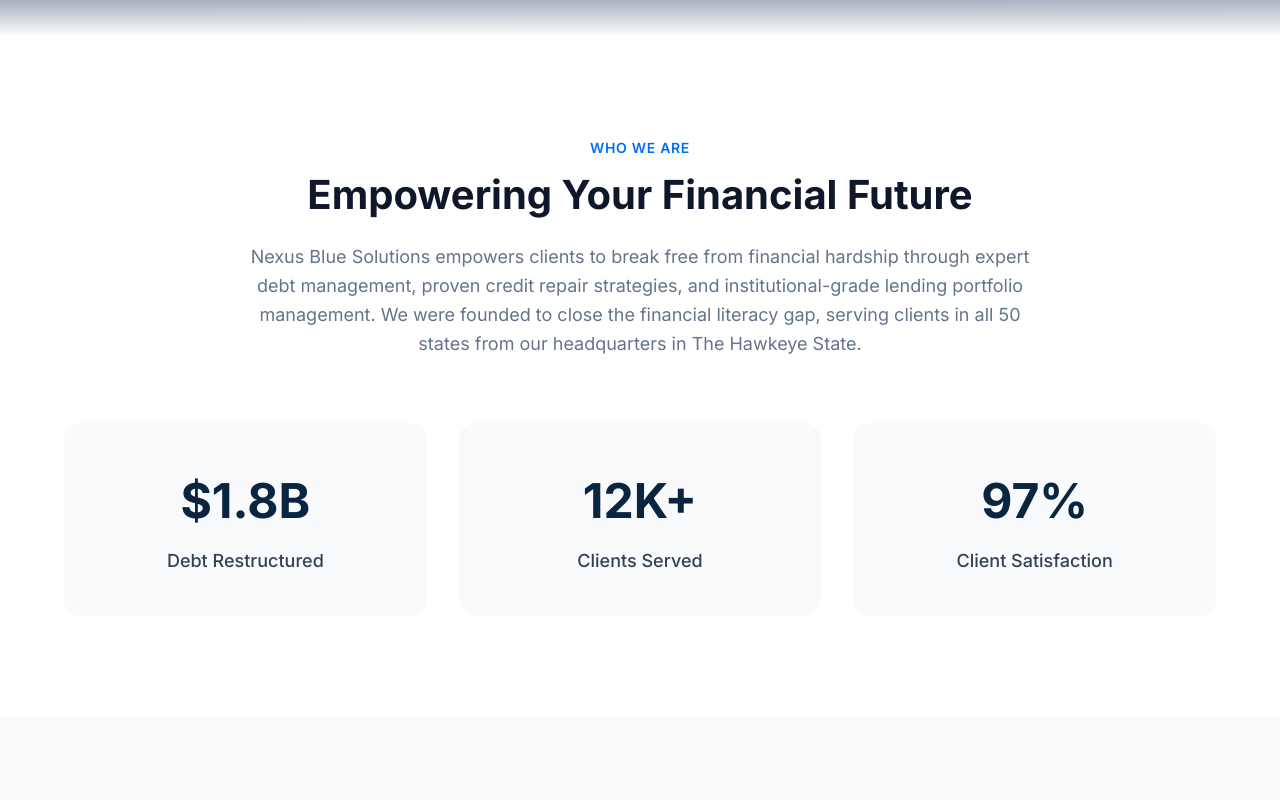
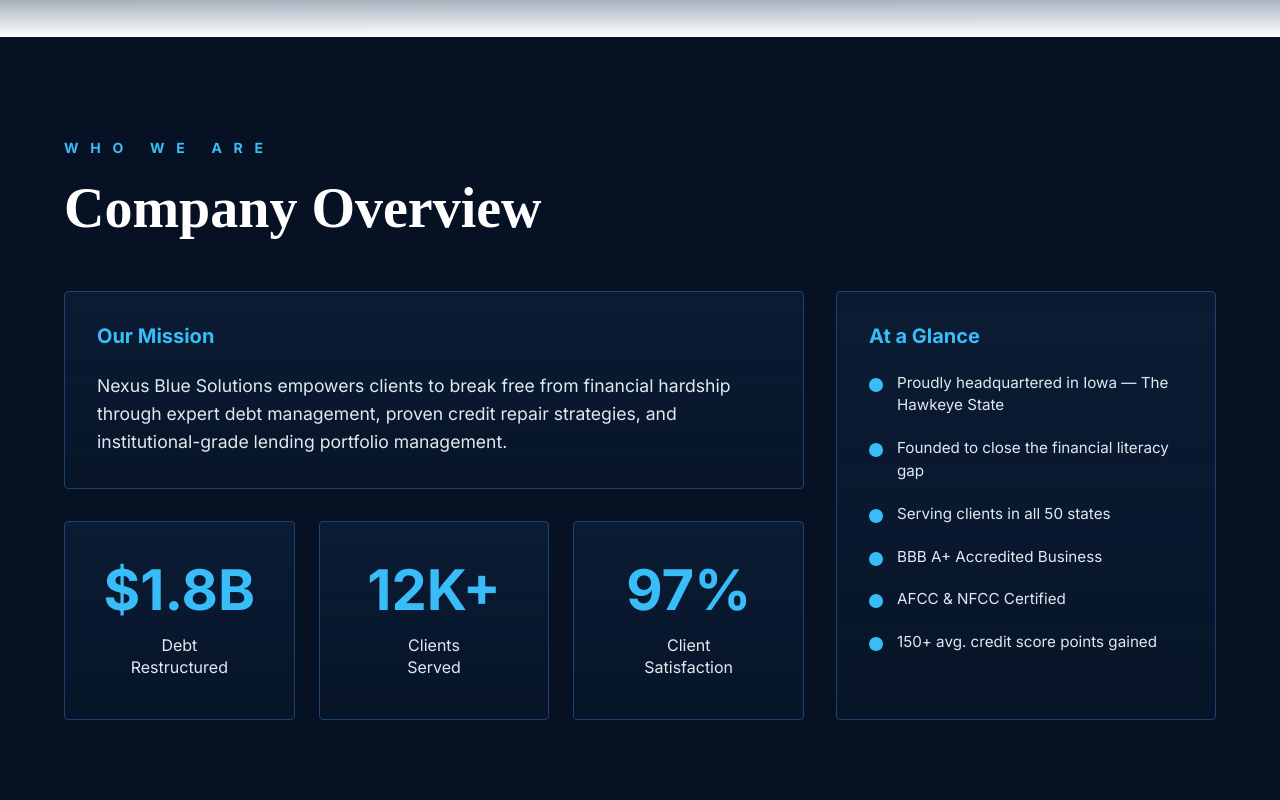
Before and after one commit to f5projects-sudo/nexus-blue-solutions, a React (Vite) app: page / in a window 1280 px wide. Shown: the part 740-1540 px from the top of the page. Built offline with nearby package versions, Linux system fonts and the light colour scheme.

Commit message:
Update About section to match design

```diff
--- a/src/App.css
+++ b/src/App.css
@@ -102,66 +102,120 @@
 
 /* About Styles */
 .about {
-  background-color: var(--bg-white);
-  text-align: center;
+  background-color: #061224;
+  color: var(--bg-white);
+  text-align: left;
 }
 
-.section-header {
-  margin-bottom: 64px;
-  text-align: center;
+.about-header-container {
+  margin-bottom: 40px;
 }
 
-.section-tagline {
-  color: var(--accent-color);
-  font-weight: 600;
-  text-transform: uppercase;
-  letter-spacing: 0.05em;
-  margin-bottom: 12px;
+.about-tagline {
+  color: #38bdf8;
+  font-size: 0.875rem;
+  font-weight: 700;
+  letter-spacing: 0.3em;
+  margin-bottom: 16px;
   display: block;
-  font-size: 0.875rem;
 }
 
-.section-title {
-  font-size: 2.5rem;
-  margin-bottom: 24px;
+.about-title {
+  color: #ffffff;
+  font-size: 3.5rem;
+  font-family: 'Times New Roman', Times, serif;
+  font-weight: 700;
+  margin-bottom: 48px;
 }
 
-.about-description {
-  font-size: 1.125rem;
-  color: var(--text-muted);
-  max-width: 800px;
-  margin: 0 auto 64px;
-}
-
-.stats-grid {
+.about-content-grid {
   display: grid;
-  grid-template-columns: repeat(3, 1fr);
+  grid-template-columns: 1fr 380px;
   gap: 32px;
 }
 
-.stat-card {
-  padding: 40px 24px;
-  background-color: var(--bg-light);
-  border-radius: 16px;
-  transition: transform 0.3s ease, box-shadow 0.3s ease;
+.about-box {
+  background-color: transparent;
+  border: 1px solid #1C4173;
+  border-radius: 4px;
+  padding: 32px;
+  background: linear-gradient(180deg, rgba(28,65,115,0.2) 0%, rgba(28,65,115,0.05) 100%);
 }
 
-.stat-card:hover {
-  transform: translateY(-5px);
-  box-shadow: var(--shadow-md);
+.mission-box {
+  margin-bottom: 32px;
 }
 
-.stat-value {
-  font-size: 3rem;
+.box-title {
+  color: #38bdf8;
+  font-size: 1.25rem;
+  margin-bottom: 24px;
   font-weight: 700;
-  color: var(--primary-blue);
-  margin-bottom: 8px;
 }
 
-.stat-label {
-  font-weight: 500;
-  color: var(--text-main);
-  font-size: 1.125rem;
+.mission-box p {
+  color: #e2e8f0;
+  font-size: 1.1rem;
+  line-height: 1.6;
+}
+
+.about-stats-row {
+  display: grid;
+  grid-template-columns: repeat(3, 1fr);
+  gap: 24px;
+}
+
+.stat-box {
+  text-align: center;
+  padding: 40px 16px;
+  display: flex;
+  flex-direction: column;
+  justify-content: center;
+  align-items: center;
+}
+
+.stat-box .stat-value {
+  color: #38bdf8;
+  font-size: 3.5rem;
+  font-weight: 700;
+  margin-bottom: 16px;
+  line-height: 1;
+}
+
+.stat-box .stat-label {
+  color: #e2e8f0;
+  font-size: 1rem;
+  font-weight: 400;
+  line-height: 1.4;
+}
+
+.glance-box {
+  height: 100%;
+}
+
+.glance-list {
+  list-style: none;
+  padding: 0;
+}
+
+.glance-list li {
+  position: relative;
+  padding-left: 28px;
+  margin-bottom: 20px;
+  color: #e2e8f0;
+  font-size: 0.95rem;
+  line-height: 1.5;
+}
+
+.glance-list li::before {
+  content: '';
+  position: absolute;
+  left: 0;
+  top: 6px;
+  width: 14px;
+  height: 14px;
+  background-color: #38bdf8;
+  border-radius: 50%;
 }
 
 /* Services Styles */
--- a/src/components/About.jsx
+++ b/src/components/About.jsx
@@ -4,26 +4,48 @@
   return (
     <section id="about" className="section about">
       <div className="container">
-        <div className="section-header">
-          <span className="section-tagline">Who We Are</span>
-          <h2 className="section-title">Empowering Your Financial Future</h2>
-          <p className="about-description">
-            Nexus Blue Solutions empowers clients to break free from financial hardship through expert debt management, proven credit repair strategies, and institutional-grade lending portfolio management. We were founded to close the financial literacy gap, serving clients in all 50 states from our headquarters in The Hawkeye State.
-          </p>
+        <div className="about-header-container">
+          <span className="about-tagline">W H O &nbsp;&nbsp;W E &nbsp;&nbsp;A R E</span>
+          <h2 className="about-title">Company Overview</h2>
         </div>
 
-        <div className="stats-grid">
-          <div className="stat-card">
-            <div className="stat-value">$1.8B</div>
-            <div className="stat-label">Debt Restructured</div>
+        <div className="about-content-grid">
+          <div className="about-left-col">
+            <div className="about-box mission-box">
+              <h3 className="box-title">Our Mission</h3>
+              <p>
+                Nexus Blue Solutions empowers clients to break free from financial hardship through expert debt management, proven credit repair strategies, and institutional-grade lending portfolio management.
+              </p>
+            </div>
+
+            <div className="about-stats-row">
+              <div className="about-box stat-box">
+                <div className="stat-value">$1.8B</div>
+                <div className="stat-label">Debt<br/>Restructured</div>
+              </div>
+              <div className="about-box stat-box">
+                <div className="stat-value">12K+</div>
+                <div className="stat-label">Clients<br/>Served</div>
+              </div>
+              <div className="about-box stat-box">
+                <div className="stat-value">97%</div>
+                <div className="stat-label">Client<br/>Satisfaction</div>
+              </div>
+            </div>
           </div>
-          <div className="stat-card">
-            <div className="stat-value">12K+</div>
-            <div className="stat-label">Clients Served</div>
-          </div>
-          <div className="stat-card">
-            <div className="stat-value">97%</div>
-            <div className="stat-label">Client Satisfaction</div>
+
+          <div className="about-right-col">
+            <div className="about-box glance-box">
+              <h3 className="box-title">At a Glance</h3>
+              <ul className="glance-list">
+                <li>Proudly headquartered in Iowa — The Hawkeye State</li>
+                <li>Founded to close the financial literacy gap</li>
+                <li>Serving clients in all 50 states</li>
+                <li>BBB A+ Accredited Business</li>
+                <li>AFCC & NFCC Certified</li>
+                <li>150+ avg. credit score points gained</li>
+              </ul>
+            </div>
           </div>
         </div>
       </div>
```
